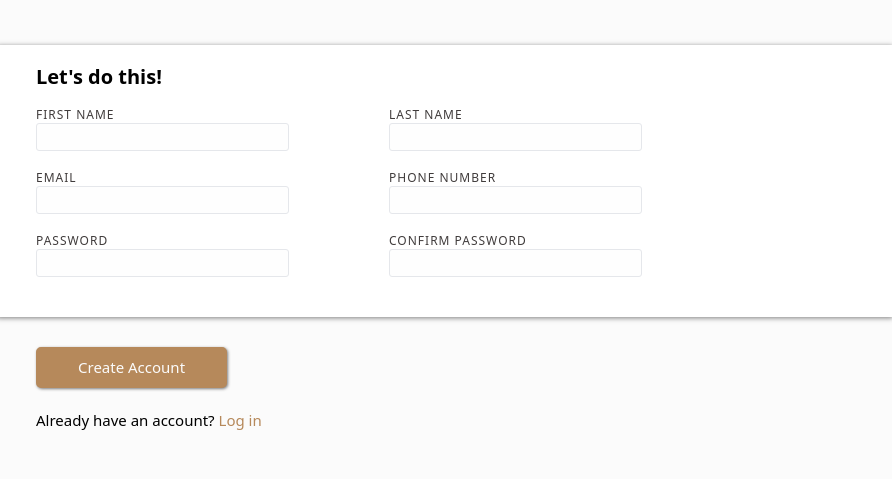
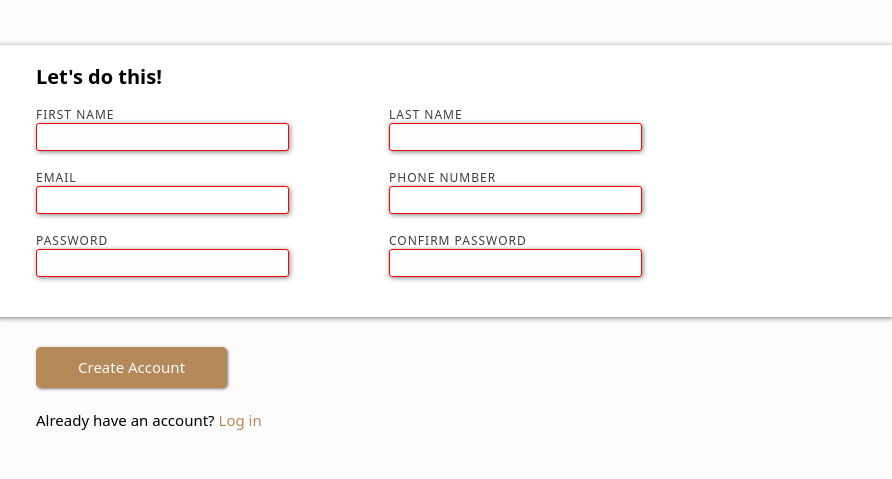
Before and after one commit to AGHproject13/sign-up, a plain HTML site: page index.html in a window 1280 px wide. Shown: the part 242-721 px from the top of the page, 388-1280 px from the left. Drawn offline with Linux system fonts and the light colour scheme.

Commit message:
Add form validation

```diff
--- a/index.html
+++ b/index.html
@@ -33,33 +33,40 @@
           <p>You <em>know</em> you want to.</p>
         </div>
 
-        <div class="signup-form">
+        <!-- <div class="signup-form"> -->
+        <form class="signup-form" action="#" method="post">
+          <div class="form-box">
             <h3>Let's do this!</h3>
-          <form action="#" method="post">
             <div class="form-row">
               <div class="form-col">
                 <label for="first-name">FIRST NAME</label>
-                <input type="text" name="first-name" id="first-name" />
+                <input type="text" name="first-name" id="first-name" required />
               </div>
               <div class="form-col">
                 <label for="last-name">LAST NAME</label>
-                <input type="text" name="last-name" id="last-name" />
+                <input type="text" name="last-name" id="last-name" required />
               </div>
             </div>
             <div class="form-row">
               <div class="form-col">
                 <label for="email">EMAIL</label>
-                <input type="email" name="email" id="email" />
+                <input type="email" name="email" id="email" required />
               </div>
               <div class="form-col">
                 <label for="phone">PHONE NUMBER</label>
-                <input type="text" name="phone" id="phone" />
+                <input
+                  type="text"
+                  name="phone"
+                  id="phone"
+                  pattern="(\d{12})"
+                  required
+                />
               </div>
             </div>
             <div class="form-row">
               <div class="form-col">
                 <label for="password">PASSWORD</label>
-                <input type="password" name="password" id="password" />
+                <input type="password" name="password" id="password" required />
               </div>
               <div class="form-col">
                 <label for="confirm-password">CONFIRM PASSWORD</label>
@@ -67,16 +74,17 @@
                   type="password"
                   name="confirm-password"
                   id="confirm-password"
+                  required
                 />
               </div>
             </div>
-          </form>
           </div>
-
           <div class="action">
             <button type="submit">Create Account</button>
             <p>Already have an account? <a href="#">Log in</a></p>
           </div>
+        </form>
+        <!-- </div> -->
       </div>
     </div>
   </body>
--- a/styles.css
+++ b/styles.css
@@ -58,7 +58,7 @@ html {
   margin-bottom: -15px;
 }
 
-.container .signup .signup-form {
+.container .signup .signup-form .form-box {
   background-color: #fff;
   padding: 20px 150px 40px 40px;
   box-shadow: 1px 1px 5px rgba(1, 1, 1, 0.5);
@@ -103,6 +103,11 @@ html {
   box-shadow: 1px 1px 5px rgba(1, 1, 3, 0.5);
 }
 
+.signup .signup-form .form-row .form-col input:invalid {
+  border-color: red;
+  box-shadow: 1px 1px 5px rgba(1, 1, 3, 0.5);
+}
+
 .container .signup .action {
   margin: 30px 40px;
 }
```
Lines whose indentation alone changed are shown as unchanged.
